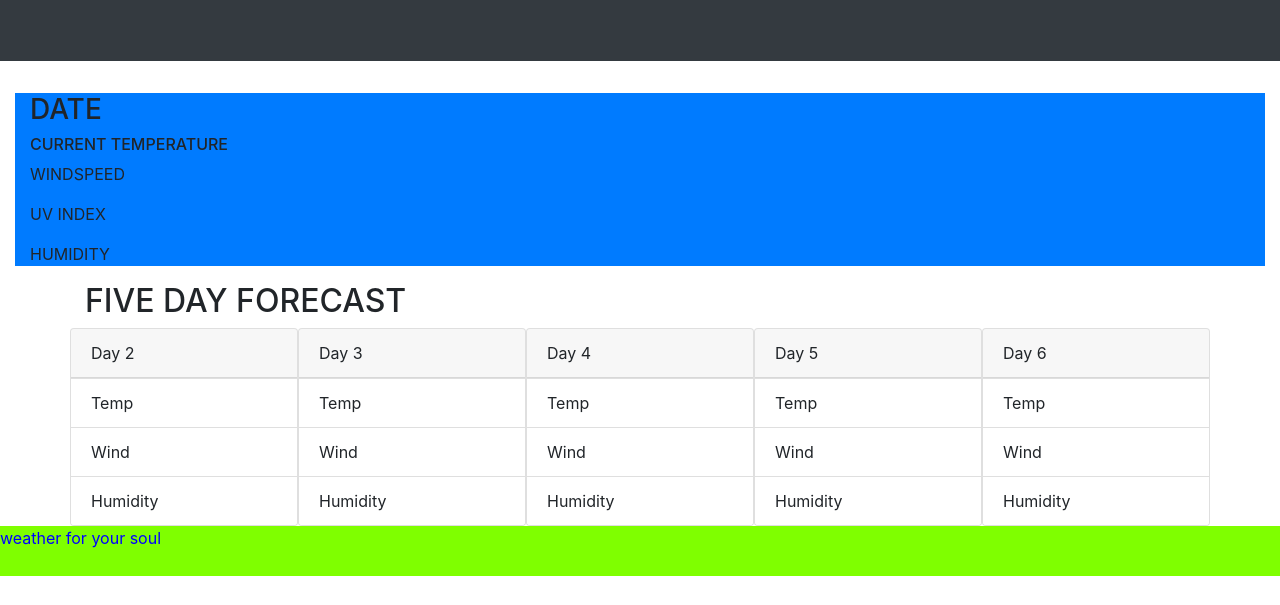
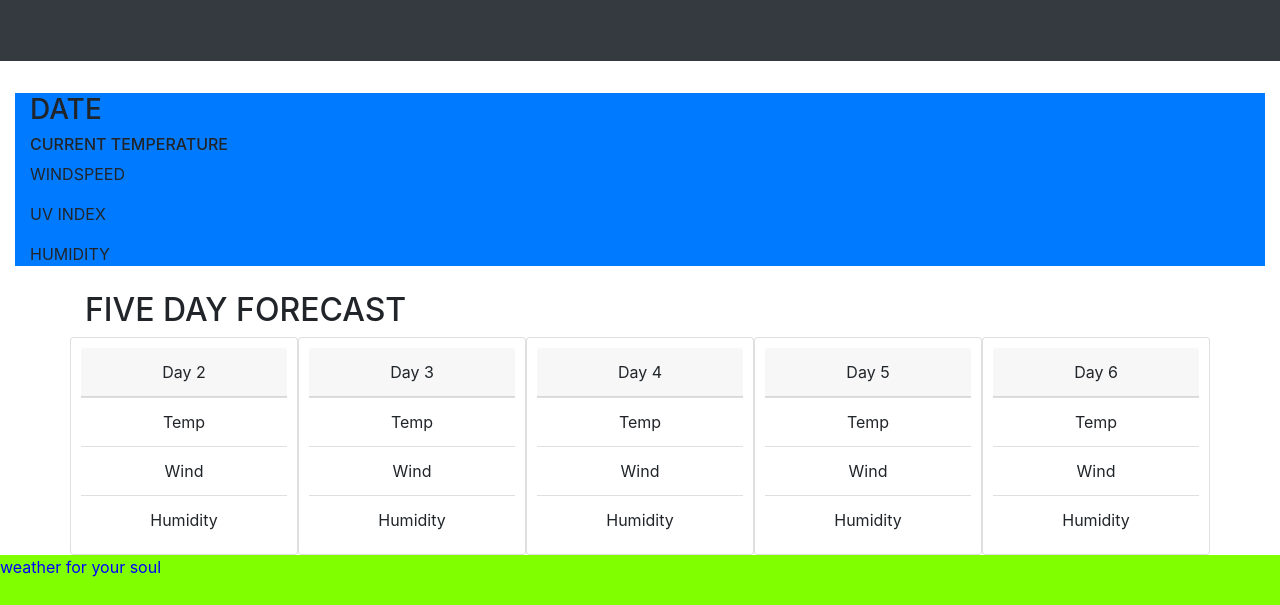
Before and after one commit to efurness/Unit-6-weather-dashboard, a plain HTML site: page index.html in a window 1280 px wide. Shown: the part 269-874 px from the top of the page. Before the commit the page ends 845 px from the top, so only its background shows below. Drawn offline with nearby package versions, Linux system fonts and the light colour scheme.

Commit message:
4-13mediaquery

```diff
--- a/assets/css/style.css
+++ b/assets/css/style.css
@@ -1,6 +1,7 @@
 col-12 col-md-8 col-xl-9 {
     align-items: flex-end;
     font-size: medium;
+
 }
 
 footer {
@@ -14,3 +15,29 @@ footer {
 h5, p {
     font-size: medium;
 }
+.main {
+        /* Turns this element into a flexbox */
+    display: flex;
+        /* Forces elements to the next line if they don't fit */
+        flex-wrap: wrap;
+        margin-top: 2%;
+
+}
+.card {
+    flex: 1 0 200px;
+  padding: 10px;
+  text-align: center;
+  border-style: solid;
+  border-width: 1px;
+
+}
+
+@media screen and (width: 764px) {
+    .container {
+      display: flex;
+      flex-direction: column;
+      flex-wrap: wrap;
+      justify-content: center;
+      align-items: center;
+    }
+}
--- a/index.html
+++ b/index.html
@@ -11,7 +11,7 @@
     rel="stylesheet" />
   <link rel="stylesheet" href="https://cdnjs.cloudflare.com/ajax/libs/twitter-bootstrap/4.5.0/css/bootstrap.min.css">
 
-  <link rel="stylesheet" href="./assets/css/style.css" />
+  <link rel="stylesheet" href="assets/css/style.css" />
 
 </head>
 
@@ -55,7 +55,7 @@
 
       </div>
     </section>
-    <section>
+    <section class="main">
       <div class="container">
         <!-- cards from bootstrap, holding lists of data for 5 day forcast -->
         <h2>FIVE DAY FORECAST</h2>
```
